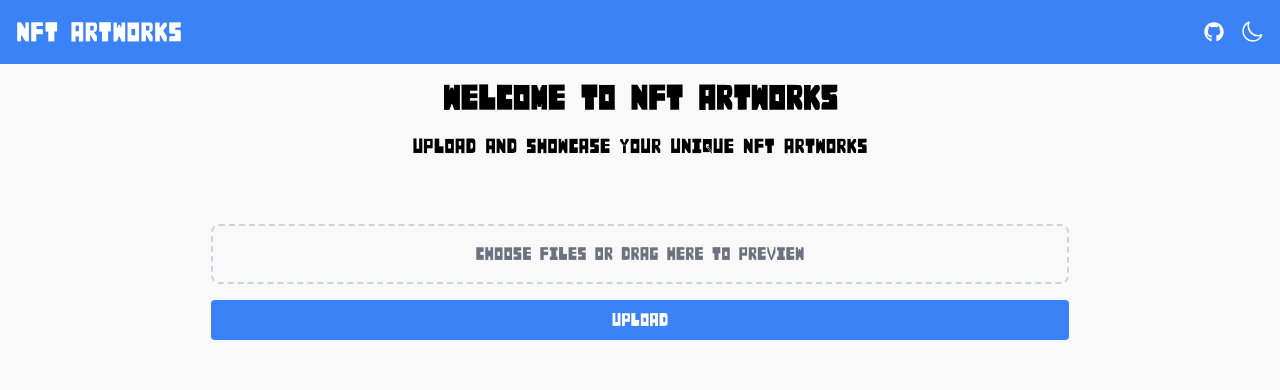
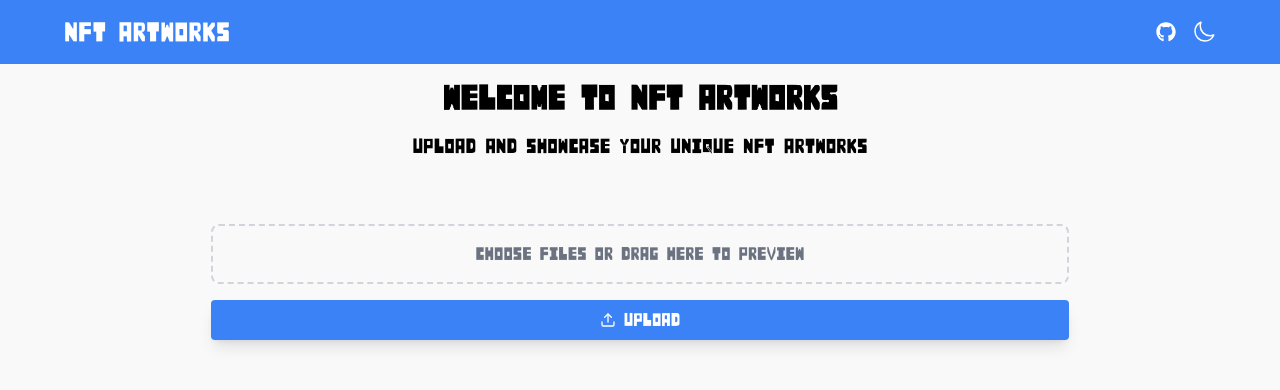
Before and after one commit to coder-ralph/NFT-Artworks, a React (Create React App) app: page / in a window 1280 px wide. Shown: the top 390 px of the page. Built offline with nearby package versions, Linux system fonts and the light colour scheme; no server answers.

Commit message:
feat: Added Framer Motion for smooth animations in the NFT gallery

```diff
--- a/package.json
+++ b/package.json
@@ -8,6 +8,7 @@
     "@testing-library/react": "^13.4.0",
     "@testing-library/user-event": "^13.5.0",
     "axios": "^1.7.7",
+    "framer-motion": "^11.11.8",
     "medium-zoom": "^1.1.0",
     "react": "^18.3.1",
     "react-dom": "^18.3.1",
--- a/src/components/FileUpload.js
+++ b/src/components/FileUpload.js
@@ -1,10 +1,26 @@
 import React, { useEffect, useState } from 'react';
 import axios from 'axios';
 import mediumZoom from 'medium-zoom';
+import { motion } from 'framer-motion';
 
 const PINATA_API_KEY = process.env.REACT_APP_PINATA_API_KEY;
 const PINATA_SECRET_KEY = process.env.REACT_APP_PINATA_SECRET_KEY;
 const PAGE_SIZE = 10;
+
+const itemVariants = {
+    hidden: { opacity: 0, scale: 0.8 },
+    visible: { opacity: 1, scale: 1, transition: { duration: 0.5 } },
+};
+
+const containerVariants = {
+    hidden: { opacity: 1 },
+    visible: {
+        opacity: 1,
+        transition: {
+            staggerChildren: 0.2,
+        },
+    },
+};
 
 const FileUpload = () => {
     const [files, setFiles] = useState([]);
@@ -49,7 +65,8 @@ const FileUpload = () => {
 
     const handleUpload = async () => {
         if (files.length === 0) {
-            setMessages('No files yet uploaded. Please select files.');
+            setMessages('Please select a file to upload.');
+            showToastMessage();
             return;
         }
 
@@ -157,12 +174,19 @@ const FileUpload = () => {
                 </div>
                 <button
                     onClick={handleUpload}
-                    className="bg-blue-500 text-white rounded p-2 mt-4"
+                    className="bg-blue-500 text-white rounded p-2 mt-4 flex items-center justify-center gap-2 shadow-lg transition-transform transition-shadow duration-300 ease-in-out hover:bg-blue-600 hover:shadow-xl"
                 >
                     {uploading ? (
                         <span className="animate-spin">Uploading...</span>
                     ) : (
-                        'Upload'
+                        <>
+                            <svg stroke="currentColor" fill="none" strokeWidth="2" viewBox="0 0 24 24" strokeLinecap="round" strokeLinejoin="round" className="text-white" height="1em" width="1em" xmlns="http://www.w3.org/2000/svg">
+                                <path d="M21 15v4a2 2 0 0 1-2 2H5a2 2 0 0 1-2-2v-4"></path>
+                                <polyline points="17 8 12 3 7 8"></polyline>
+                                <line x1="12" y1="3" x2="12" y2="15"></line>
+                            </svg>
+                            Upload
+                        </>
                     )}
                 </button>
             </div>
@@ -174,21 +198,30 @@ const FileUpload = () => {
                         <div className="animate-spin rounded-full h-16 w-16 border-b-2 border-blue-500"></div>
                     </div>
                 ) : (
-                    <div className="grid grid-cols-1 sm:grid-cols-2 md:grid-cols-3 lg:grid-cols-4 gap-6">
+                    <motion.div
+                        className="grid grid-cols-1 sm:grid-cols-2 md:grid-cols-3 lg:grid-cols-4 gap-6"
+                        variants={containerVariants}
+                        initial="hidden"
+                        animate="visible"
+                    >
                         {uploadedFiles.length > 0 ? (
                             uploadedFiles.map((uploadedFile, index) => (
-                                <div key={`${uploadedFile.cid}-${index}`} className="relative group overflow-hidden rounded-lg shadow-lg">
+                                <motion.div
+                                    key={`${uploadedFile.cid}-${index}`}
+                                    className="relative group overflow-hidden rounded-lg shadow-lg"
+                                    variants={itemVariants}
+                                >
                                     <img
                                         src={uploadedFile.url}
                                         alt={uploadedFile.name}
                                         className="w-full h-full object-cover sm:w-48 sm:h-48 sm:object-cover transition-transform duration-300 group-hover:scale-105 rounded-lg zoomable"
                                     />
-                                </div>
+                                </motion.div>
                             ))
                         ) : (
                             <p>No files uploaded yet.</p>
                         )}
-                    </div>
+                    </motion.div>
                 )}
             </div>
 
--- a/src/components/Navbar.js
+++ b/src/components/Navbar.js
@@ -23,17 +23,18 @@ const Navbar = () => {
     return (
         <nav className={`p-4 ${isDarkTheme ? 'bg-gray-800' : 'bg-blue-500'}`}>
             <div className="container mx-auto flex justify-between items-center">
-                <h1 className="text-white text-2xl">NFT Artworks</h1>
-                <div className="flex items-center space-x-4">
-                    {/* Star the Repo Button */}
+                <h1 className="text-white text-2xl mx-4 md:mx-12">NFT Artworks</h1>
+                <div className="flex items-center space-x-4 mx-4 md:mx-12">
+                    {/* GitHub Button */}
                     <a
                         href="https://github.com/coder-ralph/NFT-Artworks"
                         target="_blank"
                         rel="noopener noreferrer"
-                        className="flex items-center text-white hover:text-yellow-300 transition-colors duration-300"
+                        className="flex items-center text-white hover:text-yellow-300 transition-colors duration-300 transform hover:scale-110"
                     >
                         <FaGithub className="h-5 w-5" />
                     </a>
+
                     {/* Theme Toggle Button */}
                     <button
                         onClick={toggleTheme}
```
Also changed, not shown: 1 other file (tests, documents, lock files or other folders).
